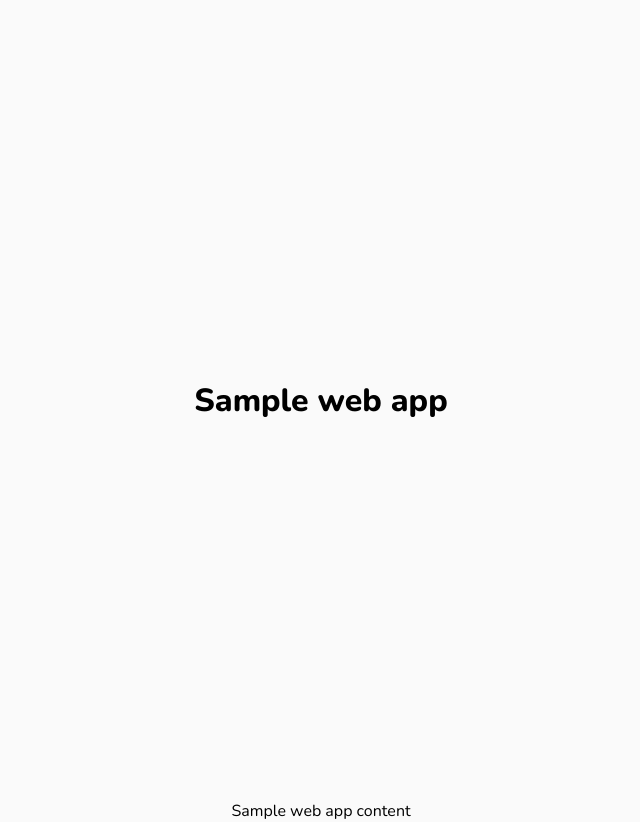
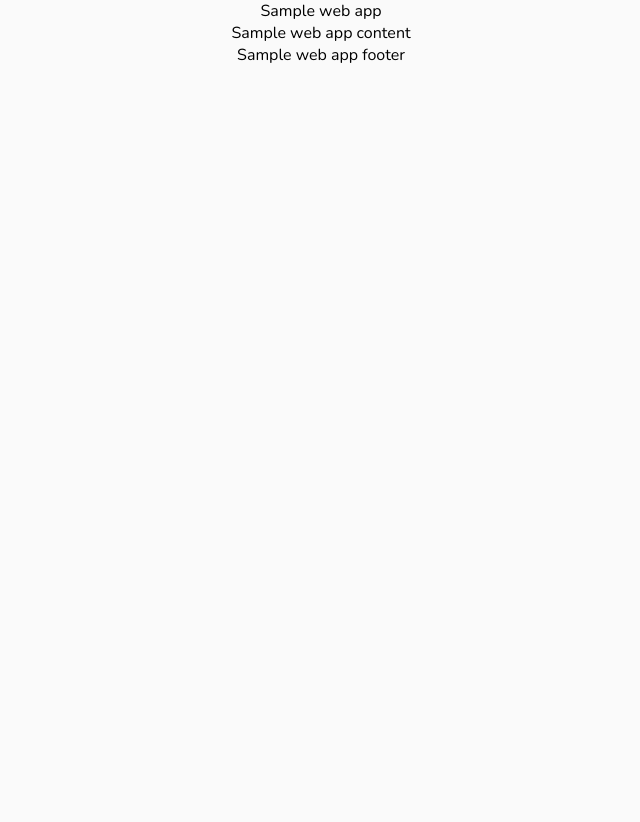
Before and after one commit to MattGrin/sample-web-app, a React (Create React App) app: page / in a window 1280 px wide. Shown: the whole page, without its empty margins (319-959 px from the left). After the commit the page ends 800 px from the top, so only its background shows below. Built offline with nearby package versions, Linux system fonts and the light colour scheme.

Commit message:
feat(app-root): added grid screen layers control

```diff
--- a/src/App.css
+++ b/src/App.css
@@ -1,6 +1,17 @@
 .core-container {
+  display: grid;
+  grid-template-rows: 1fr;
+  grid-template-columns: 1fr;
   text-align: center;
   font-family: 'Nunito', sans-serif;
+  z-index: 0;
+  min-height: 100vh;
+  max-height: 100vh;
+}
+
+.core-container>* {
+  grid-row: 1;
+  grid-column: 1;
 }
 
 .layout-header {
--- a/src/App.tsx
+++ b/src/App.tsx
@@ -1,17 +1,19 @@
 import React from 'react';
+import Layout from './components/Layout/Layout';
 import './App.css';
 
 function App() {
   return (
     <div className="core-container">
-      <header className="layout-header">
-        <h1>
-          Sample web app
-        </h1>
-      </header>
-      <section>
-        Sample web app content
-      </section>
+      {/*
+        * Every core-container child will float over the other child,
+        * Here you can add overlays like dialogs, popups, modals, etc.
+        */}
+      <Layout>
+        <Layout.Header>Sample web app</Layout.Header>
+        <Layout.Content>Sample web app content</Layout.Content>
+        <Layout.StickyFooter>Sample web app footer</Layout.StickyFooter>
+      </Layout>
     </div>
   );
 }
```
